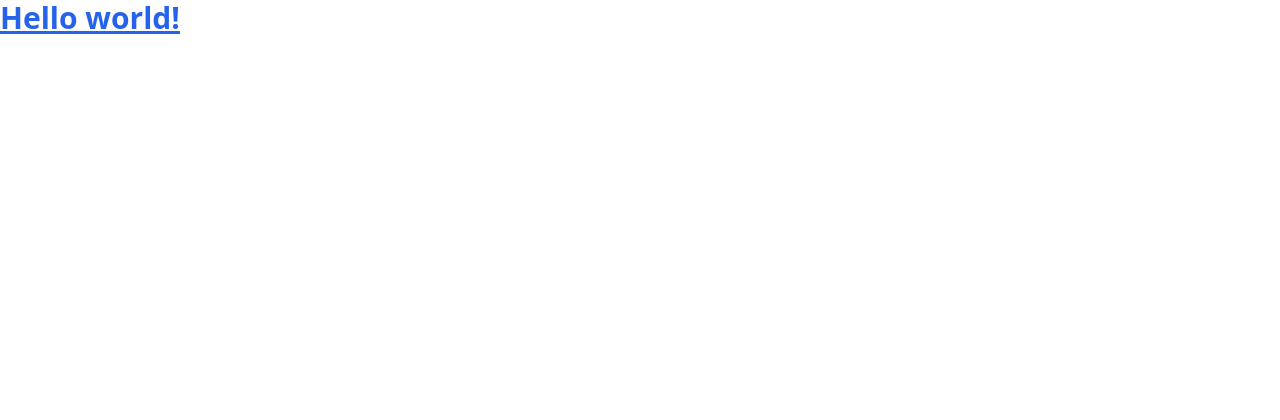
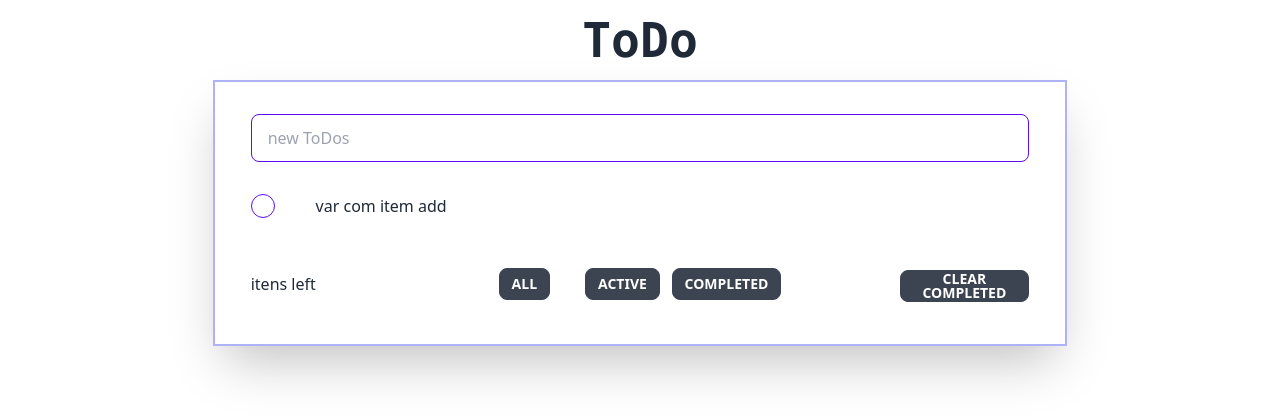
Before and after one commit to raquelroriz/todo-react, a React (Vite) app in the folder web/: page / in a window 1280 px wide. Shown: the top 420 px of the page. Built offline with nearby package versions, Linux system fonts and the light colour scheme.

Commit message:
#3: layout done.

```diff
--- a/web/package.json
+++ b/web/package.json
@@ -8,6 +8,7 @@
     "preview": "vite preview"
   },
   "dependencies": {
+    "daisyui": "^2.15.1",
     "react": "^18.0.0",
     "react-dom": "^18.0.0"
   },
--- a/web/src/App.tsx
+++ b/web/src/App.tsx
@@ -1,10 +1,79 @@
 function App() {
+  return (
+    <>
+      <div className="flex justify-center text-5xl font-mono font-bold">
+        <h1 className="my-4">ToDo</h1>
+      </div>
+      <div className="flex justify-center">
+        <div className="grid justify-items-center grid-cols-1 border-2 border-indigo-500/50 border-gray-300 w-8/12 shadow-2xl py-8">
+          {/*
+          linha responsavel pelo preenchimento new todo
+          */}
 
-  return (
-    <div className="text-blue-600 text-3xl font-bold underline">
-      Hello world!
-    </div>
-  )
+          <div className="linha1 w-11/12 ">
+            <input
+              type="text"
+              name="newtodo"
+              placeholder="new ToDos"
+              className="input input-bordered input-primary w-full"
+            />
+          </div>
+
+          {/*
+          linha responsavel pela marcação do que está feito ou a fazer
+          novo fica com a checkbox livre (active todo)
+          feito checkbox preenchido e riscado (done todo)
+          */}
+
+          <div className="linha2 w-11/12 py-8">
+            <div className="flex flex-row">
+              <div className="basis-1/12">
+                <input
+                  type="radio"
+                  name="radio-2"
+                  className="radio radio-primary"
+                />
+              </div>
+              <div className="basis-11/12 ">var com item add</div>
+            </div>
+          </div>
+
+          {/*
+          linha responsavel pelo rodape
+          primeiro mostra quantos itens ainda faltam (contador)
+          segundo combo de 3 botões, 1° mostra todos(All), 2° apenas os ativos(Active) e 3° os completos (Completed)
+          terceiro botão para limpar tudo (Clear completed)
+          */}
+
+          <div className="linha3 w-11/12">
+            <div className="flex flex-row items-center self-center">
+              <div className="basis-2/12">itens left</div>
+
+              <div className="basis-8/12 container mx-auto">
+                <div className="d-inline-flex p-3 justify-center flex flex-row gap-1 items-center ">
+                  <div className="basis-2/12">
+                    <button className="btn btn-sm">All</button>
+                  </div>
+
+                  <div className="basis-2/12">
+                    <button className="btn btn-sm">Active</button>
+                  </div>
+
+                  <div className="basis-2/12">
+                    <button className="btn btn-sm">Completed</button>
+                  </div>
+                </div>
+              </div>
+
+              <div className="basis-2/12 gap-5">
+                <button className="btn btn-sm">Clear completed</button>
+              </div>
+            </div>
+          </div>
+        </div>
+      </div>
+    </>
+  );
 }
 
-export default App
+export default App;
--- a/web/tailwind.config.js
+++ b/web/tailwind.config.js
@@ -1,7 +1,7 @@
 module.exports = {
-  content: ["./src/**/*.tsx"],
+  content: ['./src/**/*.tsx'],
   theme: {
     extend: {},
   },
-  plugins: [],
-}
+  plugins: [require('daisyui')],
+};
```
Also changed, not shown: 1 other file (tests, documents, lock files or other folders).
